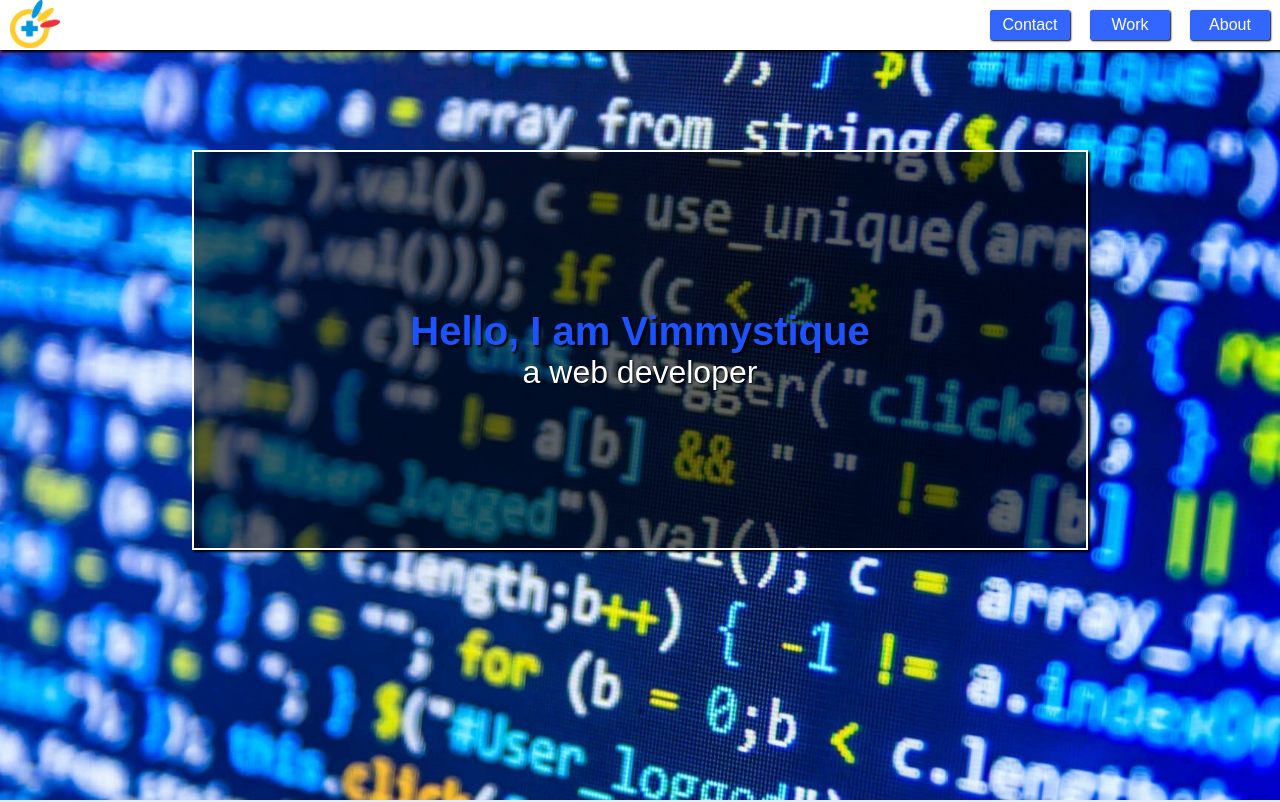
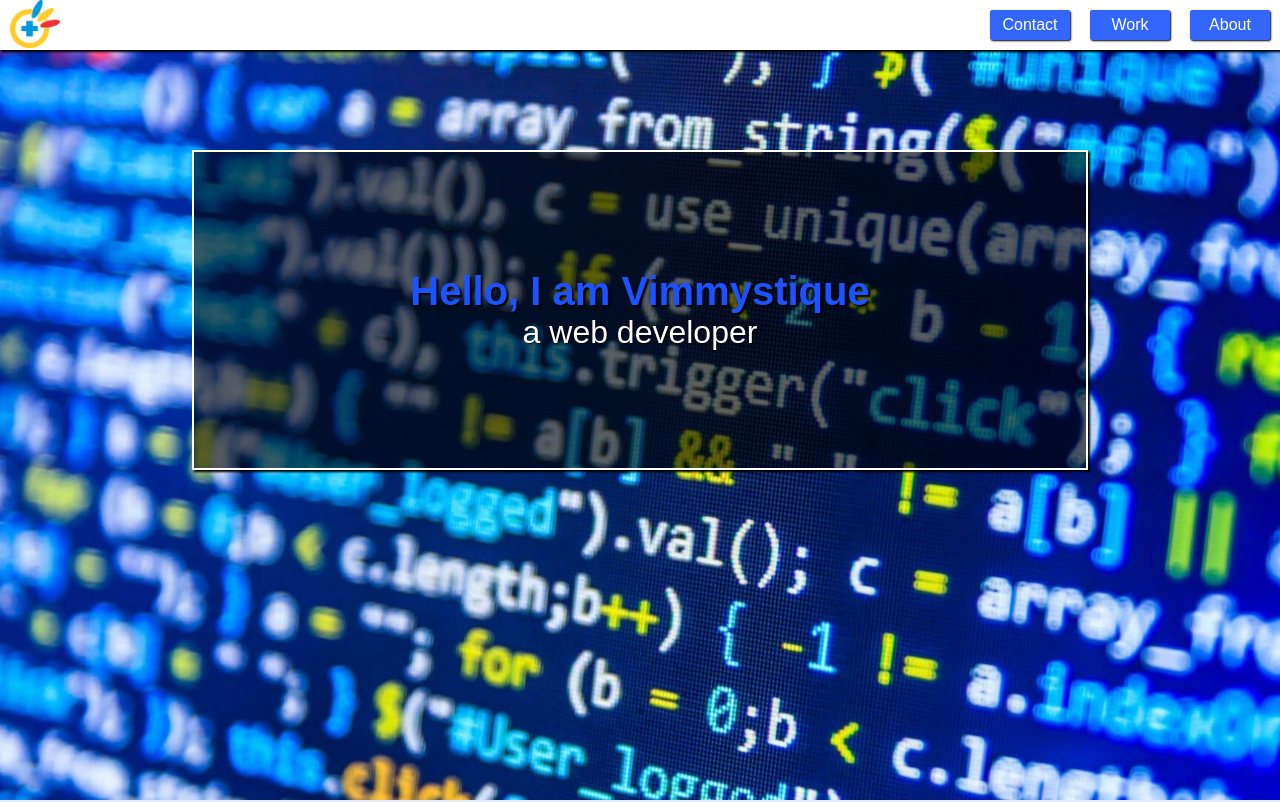
Before and after one commit to vimmystique/vpport, a plain HTML site: page index.html in a window 1280 px wide. Shown: the top 802 px of the page. Drawn offline with Linux system fonts and the light colour scheme.

Commit message:
Update style.css

```diff
--- a/style.css
+++ b/style.css
@@ -82,7 +82,7 @@ MAIN CONTENTS
     border: 2px solid #ffffff;
     display: table;
     padding: 10px;
-    height: 400px;
+    height: 40vh;
     background-color: rgba(0, 0, 0, 0.6);
     box-shadow: 2px 2px 2px black;
 }
```
